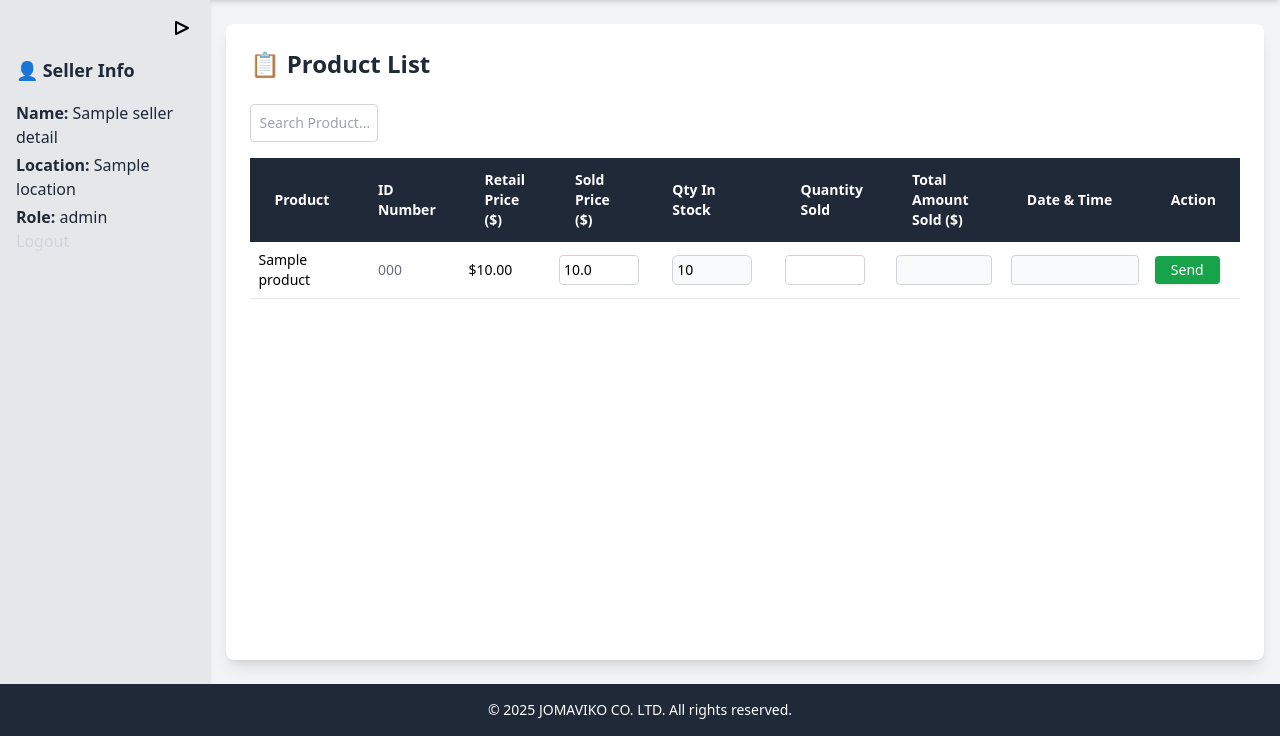
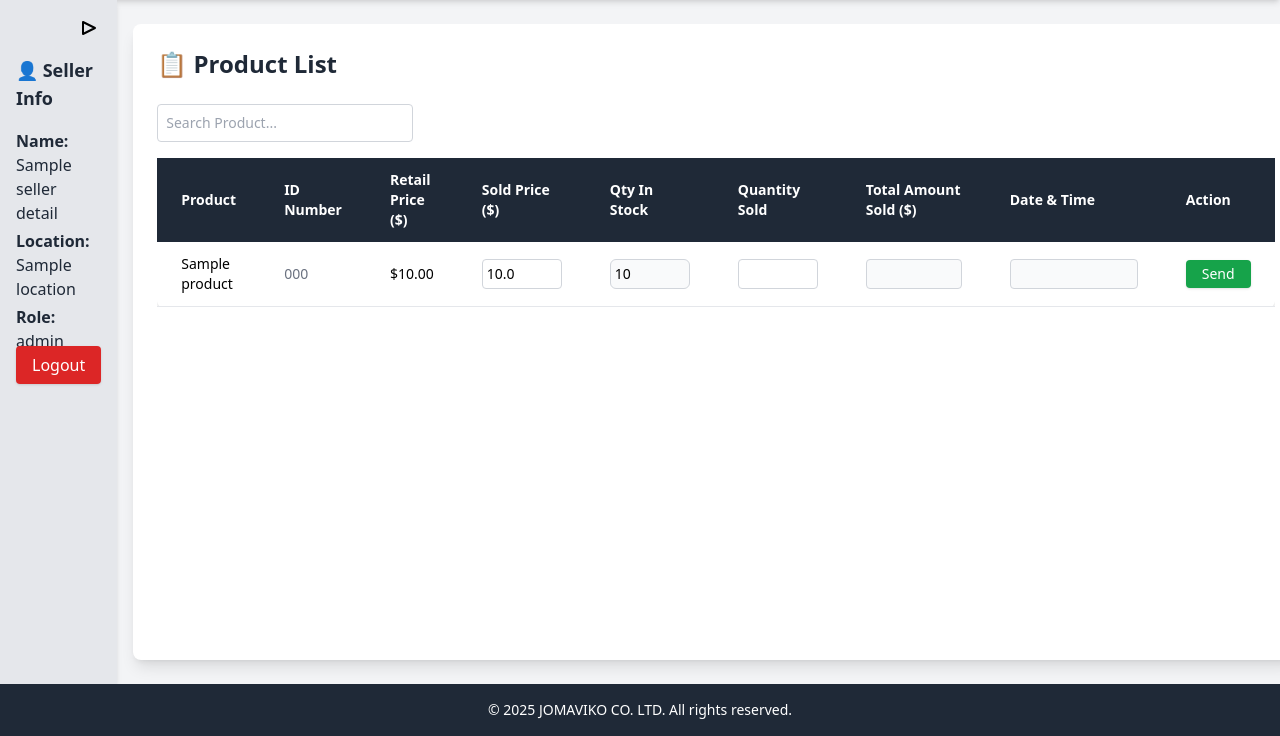
Before and after one commit to Martin4dbest/jomaviko, a Flask app: template templates/seller_dashboard.html in a window 1280 px wide. Shown: the part 64-800 px from the top of the page. Run offline with Flask 3, Linux system fonts and the light colour scheme; tables that the repository leaves empty hold one stand-in row (values such as "Sample post"); the template is opened without the code that fills it: values that come from a table or form of the project are taken from there, most other values are stand-ins (such as "Sample title", 1, 10 or a date in 2020); some libraries are stand-ins or nearby versions.

Commit message:
updated code to fit devices

```diff
--- a/templates/seller_dashboard.html
+++ b/templates/seller_dashboard.html
@@ -60,7 +60,7 @@
         <p><strong>Role:</strong> {{ seller_details.role }}</p>
 
         <!-- Logout Button -->
-        <a href="{{ url_for('logout') }}" class="mt-4 text-gray-300 hover:text-teal-400">Logout</a>
+        <a href="{{ url_for('logout') }}" class="mt-4 text-white bg-red-600 hover:bg-red-700 px-4 py-2 rounded shadow">Logout</a>
       </div>
     </aside>
 
@@ -78,14 +78,14 @@
         <input
           type="text"
           placeholder="Search Product..."
-          class="w-32 p-2 border border-gray-300 rounded text-sm"
+          class="w-64 p-2 border border-gray-300 rounded text-sm focus:outline-none"
           id="search-input"
         />
       </div>
 
       {% if products|length > 0 %}
       <div class="overflow-x-auto">
-        <table class="w-full table-auto border-collapse">
+        <table class="min-w-full bg-white table-auto border-collapse shadow-md rounded-md">
           <thead>
             <tr class="bg-gray-800 text-white text-left text-sm">
               <th class="px-6 py-3">Product</th>
@@ -101,18 +101,18 @@
           </thead>
           <tbody class="text-sm" id="product-list">
             {% for product in products %}
-            <tr class="border-b hover:bg-gray-50 product-row">
-              <td class="p-2 font-medium">{{ product.name }}</td>
+            <tr class="border-b hover:bg-gray-50">
+              <td class="px-6 py-3 font-medium">{{ product.name }}</td>
               <td class="px-6 py-3 text-gray-500">{{ product.identification_number }}</td>
-              <td class="p-2">${{ "%.2f"|format(product.price) }}</td>
+              <td class="px-6 py-3">${{ "%.2f"|format(product.price) }}</td>
 
               <!-- Editable Selling Price -->
-              <td class="p-2">
+              <td class="px-6 py-3">
                 <input
                   type="number"
                   step="0.01"
                   id="selling-price-{{ product.id }}"
-                  class="w-20 p-1 border border-gray-300 rounded text-sm"
+                  class="w-20 p-1 border border-gray-300 rounded text-sm focus:outline-none"
                   value="{{ product.selling_price or '' }}"
                   @input="calculateAmountSold({{ product.id }})"
                 />
@@ -124,50 +124,43 @@
                   type="text"
                   id="instock-{{ product.id }}"
                   value="{{ product.in_stock if product.in_stock is not none else '' }}"
-                  data-original-stock="{{ product.in_stock if product.in_stock is not none else 0 }}"
-                  class="w-20 p-1 border border-gray-300 rounded-md text-sm bg-gray-50"
+                  class="w-20 p-1 border border-gray-300 rounded-md text-sm bg-gray-50 focus:outline-none"
                   readonly
-                />
-                <input
-                  type="hidden"
-                  name="in_stock_{{ product.id }}"
-                  id="instock-hidden-{{ product.id }}"
-                  value="{{ product.in_stock if product.in_stock is not none else 0 }}"
                 />
               </td>
 
               <!-- Input: Order Quantity -->
-              <td class="p-2">
+              <td class="px-6 py-3">
                 <input
                   type="number"
                   id="order-qty-{{ product.id }}"
-                  class="w-20 p-1 border border-gray-300 rounded text-sm"
+                  class="w-20 p-1 border border-gray-300 rounded text-sm focus:outline-none"
                   @input="calculateAmountSold({{ product.id }})"
                 />
               </td>
 
               <!-- Amount Sold -->
-              <td class="p-2">
+              <td class="px-6 py-3">
                 <input
                   type="text"
                   id="amount-sold-{{ product.id }}"
-                  class="w-24 p-1 border border-gray-300 rounded text-sm bg-gray-50"
+                  class="w-24 p-1 border border-gray-300 rounded text-sm bg-gray-50 focus:outline-none"
                   readonly
                 />
               </td>
 
               <!-- Date & Time -->
-              <td class="p-2">
+              <td class="px-6 py-3">
                 <input
                   type="text"
                   id="date-sold-{{ product.id }}"
-                  class="w-32 p-1 border border-gray-300 rounded text-sm bg-gray-50"
+                  class="w-32 p-1 border border-gray-300 rounded text-sm bg-gray-50 focus:outline-none"
                   readonly
                 />
               </td>
 
               <!-- Action -->
-              <td class="p-2">
+              <td class="px-6 py-3">
                 <button
                   @click="sendOrder({{ product.id }})"
                   class="bg-green-600 hover:bg-green-700 text-white px-4 py-1 rounded shadow text-sm"
@@ -181,15 +174,10 @@
         </table>
       </div>
       {% else %}
-      <tr>
-        <td colspan="6" class="text-center py-4 text-red-500">
-          No products found
-        </td>
-      </tr>
+      <div class="py-4 text-center text-red-500">No products found</div>
       {% endif %}
     </section>
   </main>
-
 
   <!-- Footer -->
   <footer class="bg-gray-800 text-white py-4 text-center text-sm">
```
